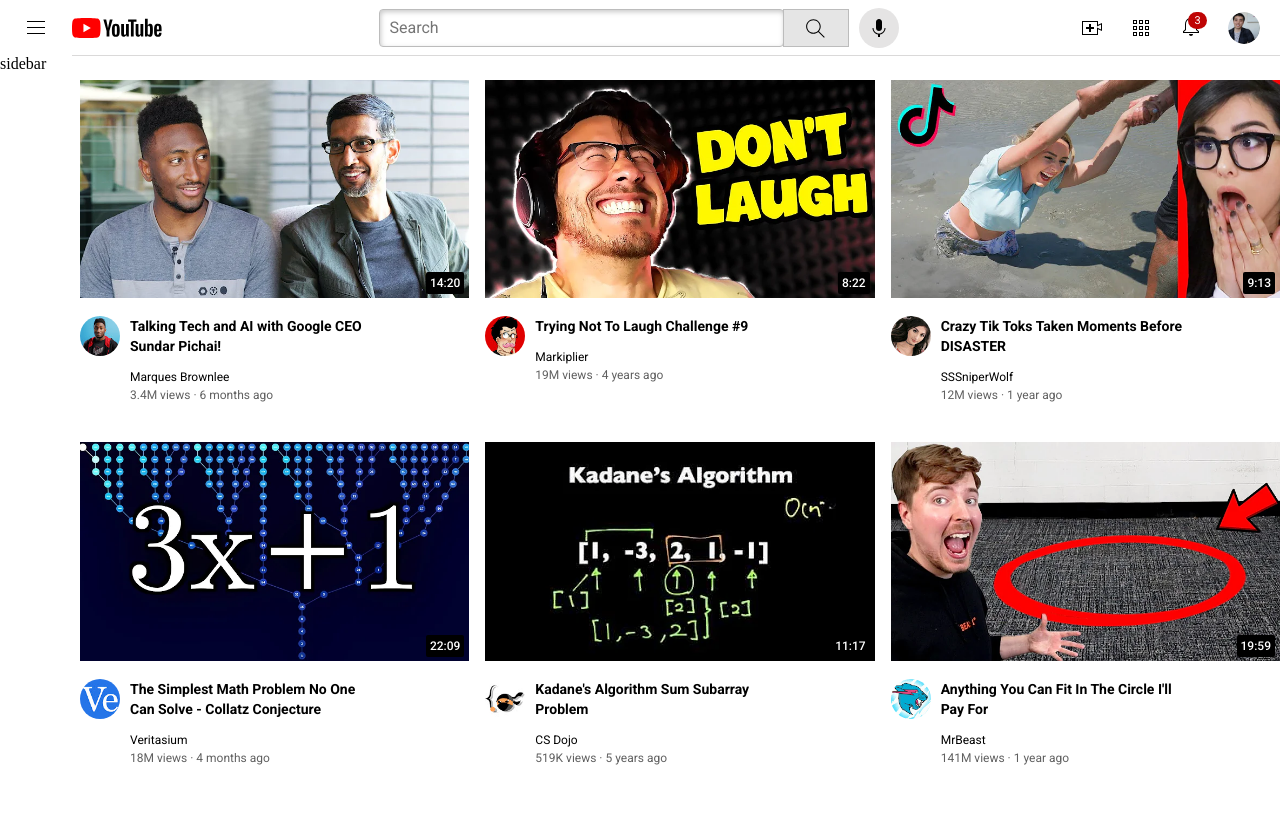
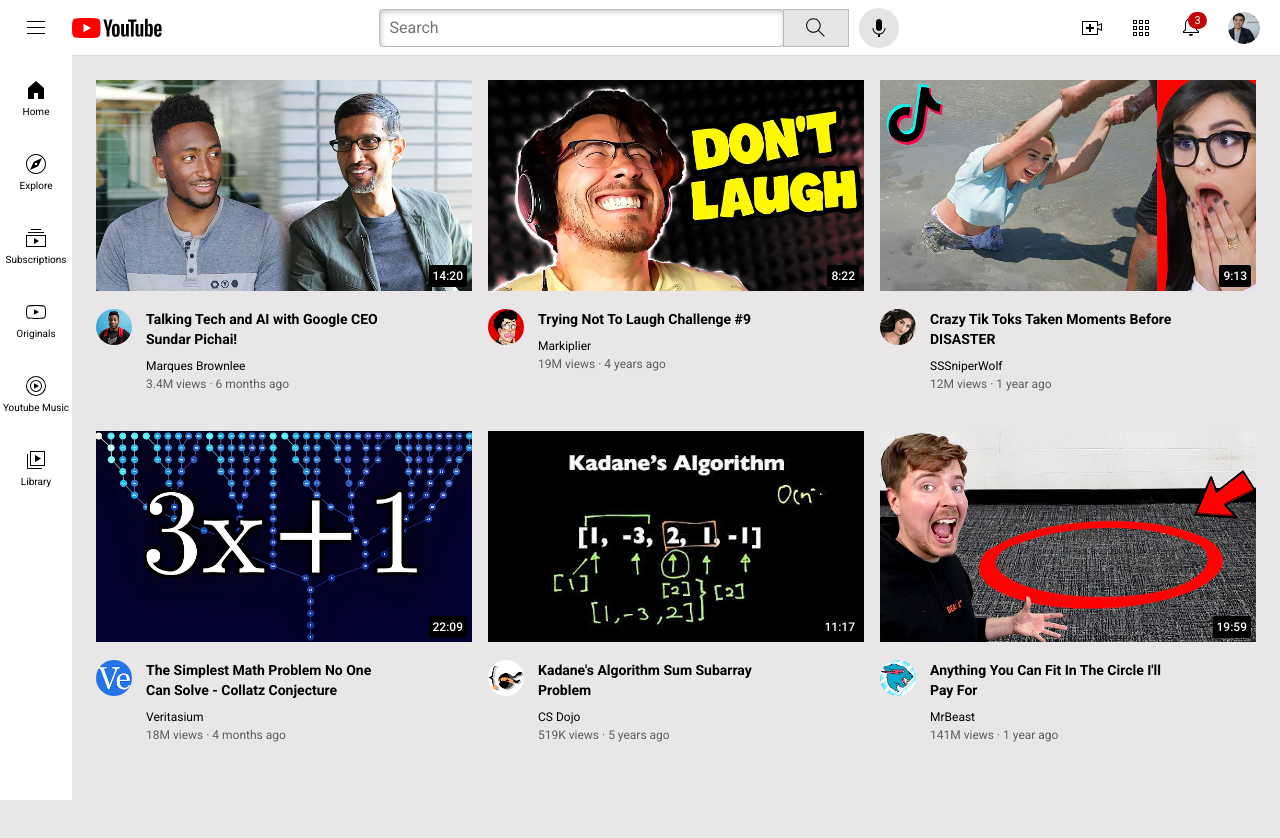
Before and after one commit to iyellalot25/Youtube-Static, a plain HTML site: page YoutubeStatic/youtube.html in a window 1280 px wide. Shown: the top 838 px of the page. Drawn offline with Linux system fonts and the light colour scheme.

Commit message:
progress update

```diff
--- a/YoutubeStatic/styles/general.css
+++ b/YoutubeStatic/styles/general.css
@@ -7,6 +7,8 @@ p{
 body{
     margin: 0;
     padding-top: 80px;
-    padding-left: 80px;
+    padding-left: 96px;
+    padding-right: 24px;
     margin-bottom: 3000px;
+    background-color: rgb(232, 230, 230);
 }
--- a/YoutubeStatic/styles/header.css
+++ b/YoutubeStatic/styles/header.css
@@ -67,9 +67,39 @@
     margin-right: 10px;
 }
 
+.search-button,
+.voice-button {
+    position: relative;
+    display: flex;
+    align-items: center;
+    justify-content: center;
+}
+
+.search-button .tooltip,
+.voice-button .tooltip {
+    position: absolute;
+    background-color: gray;
+    color: white;
+    padding-top: 4px;
+    padding-bottom: 4px;
+    padding-left: 8px;
+    padding-right: 8px;
+    border-radius: 2px;
+    font-size: 12px;
+    bottom: -30px;
+    opacity: 0;
+    transition: opacity 0.3s;
+    pointer-events: none ;
+    white-space: nowrap; /* disables tooltip hover*/
+}
+
+.search-button:hover .tooltip,
+.voice-button:hover .tooltip {
+    opacity: 1;
+}
+
 .search-icon {
     height: 25px;
-    margin-top: 4px;
 }
 
 .voice-button {
@@ -82,8 +112,6 @@
 
 .voice-icon {
     height: 24px;
-    margin-top: 4px;
-    background-color: gr;
 }
 
 .right-section {
--- a/YoutubeStatic/styles/sidebar.css
+++ b/YoutubeStatic/styles/sidebar.css
@@ -5,5 +5,28 @@
     bottom: 0;
     top: 55px;
     width: 72px;
-    z-index: 100;
+    z-index: 200;
+    padding-top: 5px;
 }
+
+.sidebar-link {
+    height: 74px;
+    display: flex;
+    flex-direction: column;
+    justify-content: center;
+    align-items: center;
+}
+
+.sidebar-link:hover {
+    background-color: rgb(230, 229, 229);
+    cursor: pointer;
+}
+
+.sidebar-link img {
+    height: 24px;
+    margin-bottom: 4px;
+}
+
+.sidebar-link p {
+    font-size: 10px;
+}
--- a/YoutubeStatic/styles/styles.css
+++ b/YoutubeStatic/styles/styles.css
@@ -11,6 +11,7 @@
 
 .vertical-thumb {
     position: relative;
+    margin-bottom: 8px;
 }
 .time {
     position: absolute;
@@ -38,7 +39,7 @@
     font-weight: bold;
     font-size: 14px;
     line-height: 20px;
-    margin-bottom: 14px;
+    margin-bottom: 10px;
 }
 
 .vid-channel{
@@ -61,7 +62,7 @@
 }
 
 .pfp{
-    width: 40px;
+    width: 36px;
     border-radius: 25px;
 }
 
--- a/YoutubeStatic/youtube.html
+++ b/YoutubeStatic/youtube.html
@@ -23,9 +23,11 @@
                     placeholder="Search" title="Search">
                 <button class="search-button">
                     <img class="search-icon" src="icons/search.svg">
+                    <div class="tooltip">Search</div>
                 </button>
                 <button class="voice-button">
                     <img class="voice-icon" src="icons/voice-search-icon.svg">
+                    <div class="tooltip">Search with your voice</div>
                 </button>
             </div>
 
@@ -41,7 +43,30 @@
         </div>
 
         <div class="sidebar">
-            sidebar
+            <div class="sidebar-link">
+                <img src="icons/home.svg">
+                <p>Home</p>
+            </div>
+            <div class="sidebar-link">
+                <img src="icons/explore.svg">
+                <p>Explore</p>
+            </div>
+            <div class="sidebar-link">
+                <img src="icons/subscriptions.svg">
+                <p>Subscriptions</p>
+            </div>
+            <div class="sidebar-link">
+                <img src="icons/originals.svg">
+                <p>Originals</p>
+            </div>
+            <div class="sidebar-link">
+                <img src="icons/youtube-music.svg">
+                <p>Youtube Music</p>
+            </div>
+            <div class="sidebar-link">
+                <img src="icons/library.svg">
+                <p>Library</p>
+            </div>
         </div>
 
         <div class="vid-grid">
```
Also changed, not shown: YoutubeStatic/icons/explore.svg (added), YoutubeStatic/icons/home.svg (added), YoutubeStatic/icons/library.svg (added), YoutubeStatic/icons/originals.svg (added), YoutubeStatic/icons/subscriptions.svg (added), YoutubeStatic/icons/youtube-music.svg (added).
